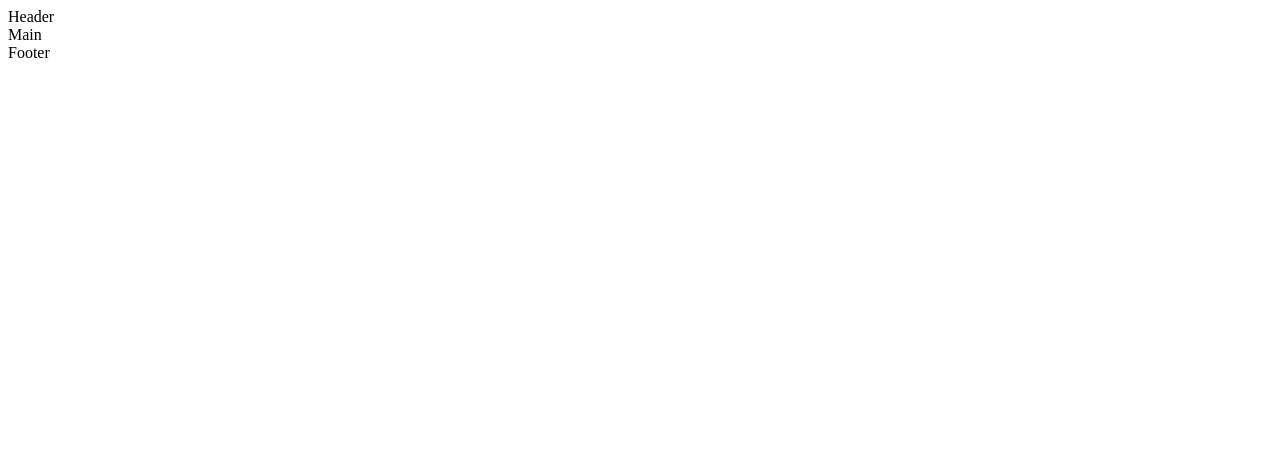
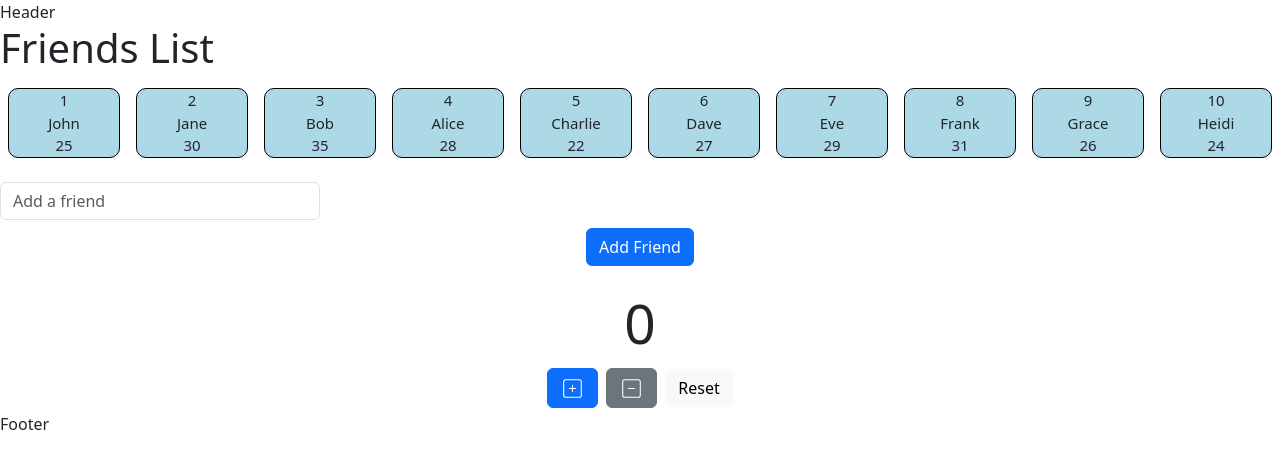
Before and after one commit to likejean/react-19, a React (Vite) app: page / in a window 1280 px wide. Shown: the top 468 px of the page. Built offline with nearby package versions, Linux system fonts and the light colour scheme.

Commit message:
React Hooks

```diff
--- a/package.json
+++ b/package.json
@@ -10,8 +10,10 @@
 		"preview": "vite preview"
 	},
 	"dependencies": {
+		"bootstrap": "^5.3.5",
 		"react": "^19.0.0",
-		"react-dom": "^19.0.0"
+		"react-dom": "^19.0.0",
+		"react-icons": "^5.5.0"
 	},
 	"devDependencies": {
 		"@eslint/js": "^9.22.0",
--- a/src/App.jsx
+++ b/src/App.jsx
@@ -1,4 +1,5 @@
 //this is a simple React component that renders a section with the text "hello".
+import "bootstrap/dist/css/bootstrap.min.css";
 import Header from "./components/Header";
 import Main from "./components/Main";
 import Footer from "./components/Footer";
--- a/src/components/Main.jsx
+++ b/src/components/Main.jsx
@@ -1,13 +1,76 @@
-import React, { Component } from 'react'
+import React from 'react'
+import { CiSquarePlus } from "react-icons/ci";
+import { CiSquareMinus } from "react-icons/ci";
 
-export class Main extends Component {
-	render() {
-		return (
+import { useState } from 'react'
+
+const friends = [
+	{name: "John", age: 25},
+	{name: "Jane", age: 30},
+	{name: "Bob", age: 35},
+	{name: "Alice", age: 28},
+	{name: "Charlie", age: 22},
+	{name: "Dave", age: 27},
+	{name: "Eve", age: 29},
+	{name: "Frank", age: 31},
+	{name: "Grace", age: 26},
+	{name: "Heidi", age: 24}
+];
+
+function Main() {
+	const [count, setCount] = useState(0);
+	const [friendsList, setFriendsList] = useState(friends);
+	const [friendName, setFriendName] = useState("");
+
+	const increment = () => setCount(count + 1);
+	const decrement = () => setCount(count - 1);
+	const reset = () => setCount(0);
+
+	const handleInputChange = (e) => {
+		setFriendName(e.target.value);
+	}
+	const addFriend = () => {
+		if (friendName.trim() !== "") {
+			const newFriend = { name: friendName, age: Math.floor(Math.random() * 100) };
+			setFriendsList([...friendsList, newFriend]);
+			setFriendName("");
+		}
+
+		console.log(friendsList);
+	}
+
+	return (
 		<main>
-			Main
+			<h1>Friends List</h1>
+			<div className="d-flex flex-row">
+			{ friendsList.map((friend, index) => (
+				<div key={index} className="card-body text-center col-sm-3 m-2" style={{border: "1px solid black", borderRadius: "10px", backgroundColor: "lightblue"}}>
+					<div className="row" style={{fontSize: 15}}><span>{index + 1}</span></div>
+					<div className="row" style={{fontSize: 15}}><span>{friend.name}</span></div>
+					<div className="row" style={{fontSize: 15}}><span>{friend.age}</span></div>
+				</div>
+			))}
+			</div>
+
+
+			<div className="col-sm-12 mt-3 text-center">
+
+				<span className="text-left">{friendName}</span>
+				<input onChange={handleInputChange} type="text" className="form-control w-25" placeholder="Add a friend" />
+				<button onClick={addFriend}
+				className="btn btn-primary mt-2">Add Friend</button>
+			</div>
+
+			<div className="col-sm-12 mt-3 text-center">
+				<div className="row" style={{fontSize: 55}}><span>{count}</span></div>
+				<button onClick={increment} className="btn btn-primary m-1"><CiSquarePlus style={{fontSize: 25}} /></button>
+				<button onClick={decrement} className="btn btn-secondary m-1"><CiSquareMinus style={{fontSize: 25}} /></button>
+				<button onClick={reset} className="btn btn-light m-1">Reset</button>
+			</div>
+
+
 		</main>
-		)
-	}
+	)
 }
 
-export default Main
+export default Main;
```
Also changed, not shown: 1 other file (tests, documents, lock files or other folders).
